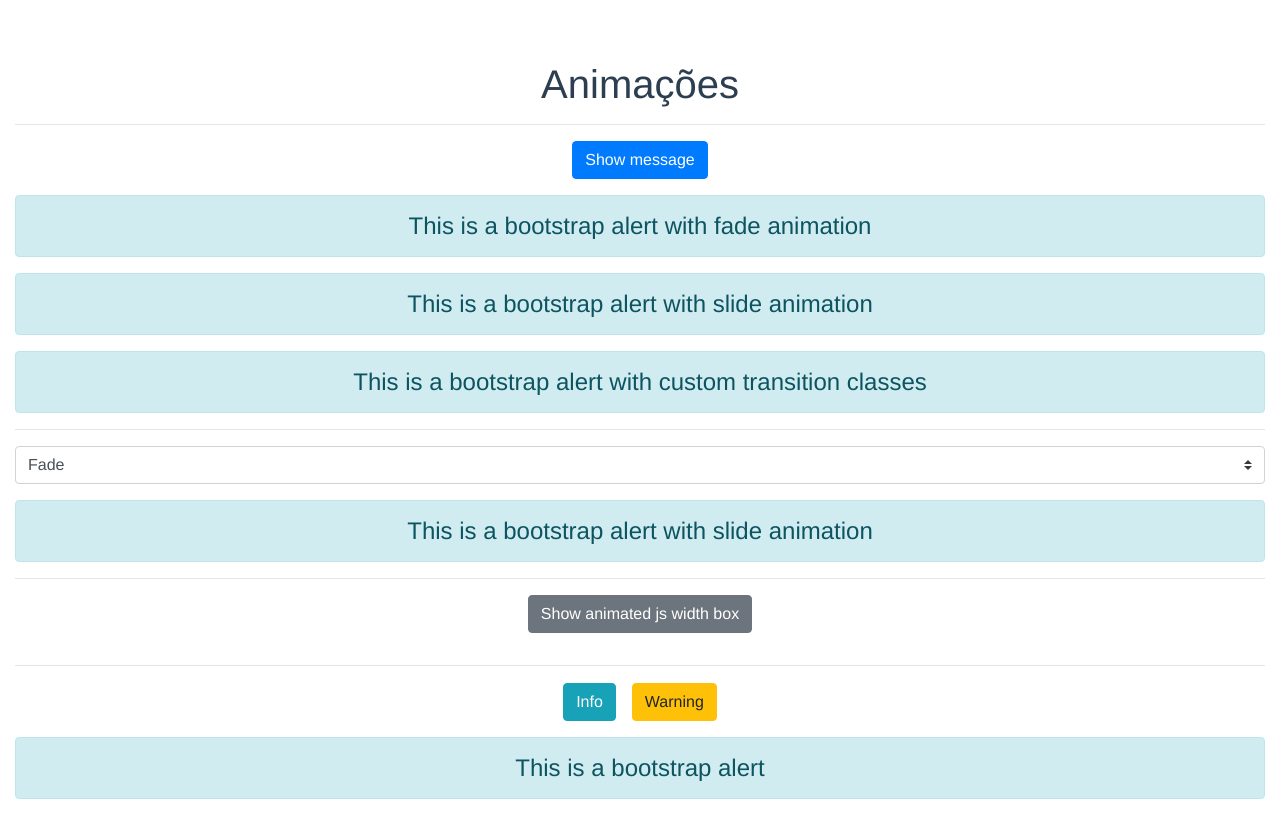
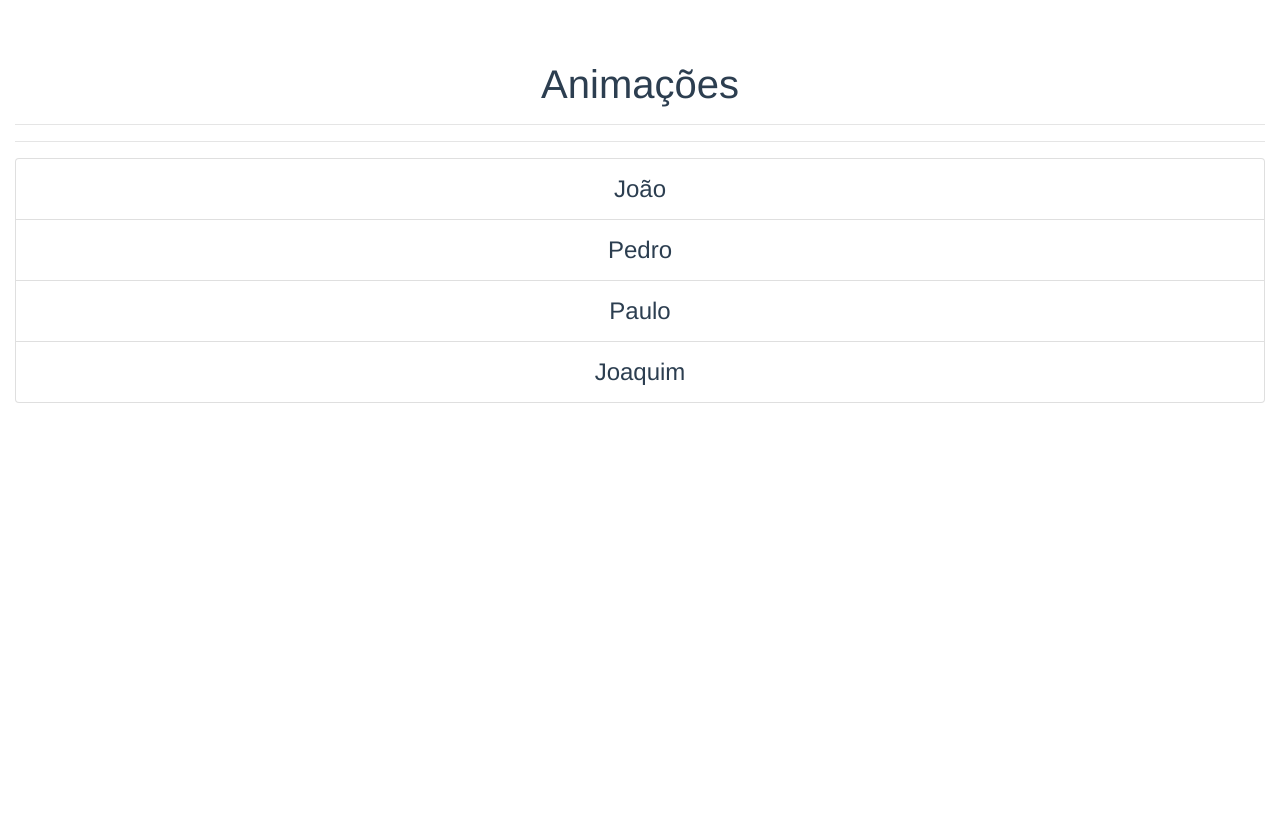
Before and after one commit to rafaeldtx/vuejs_introduction, a Vue app in the folder transitions/: page / in a window 1280 px wide. Built offline with nearby package versions, Linux system fonts and the light colour scheme.

Commit message:
(transition-group) add students base

```diff
--- a/transitions/src/App.vue
+++ b/transitions/src/App.vue
@@ -2,7 +2,7 @@
 	<div id="app" class="container-fluid">
 		<h1>Animações</h1>
         <hr>
-
+<!--
         <b-button variant="primary" @click="show = !show" class="mb-3">Show message</b-button>
 
         <transition name="fade" appear>
@@ -60,7 +60,12 @@
 
         <transition name="fade" mode="out-in">
             <component :is="selectedComponent"></component>
-        </transition>
+        </transition> -->
+
+        <hr>
+        <b-list-group>
+            <b-list-group-item v-for="student in students" :key="student">{{ student }}</b-list-group-item>
+        </b-list-group>
 	</div>
 </template>
 
@@ -76,7 +81,8 @@ export default {
             animationType: 'fade',
             toggle_js_animation: false,
             baseWidth: 0,
-            selectedComponent: 'AlertInfo'
+            selectedComponent: 'AlertInfo',
+            students: ['João', 'Pedro', 'Paulo', 'Joaquim']
         }
     },
     methods: {
```
